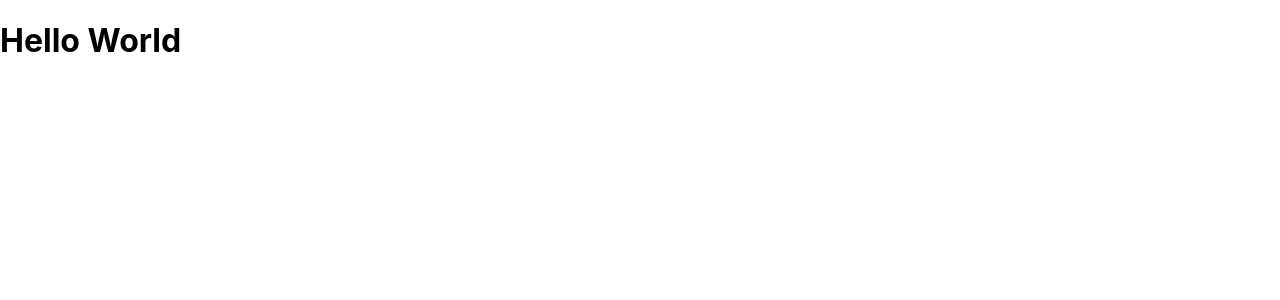
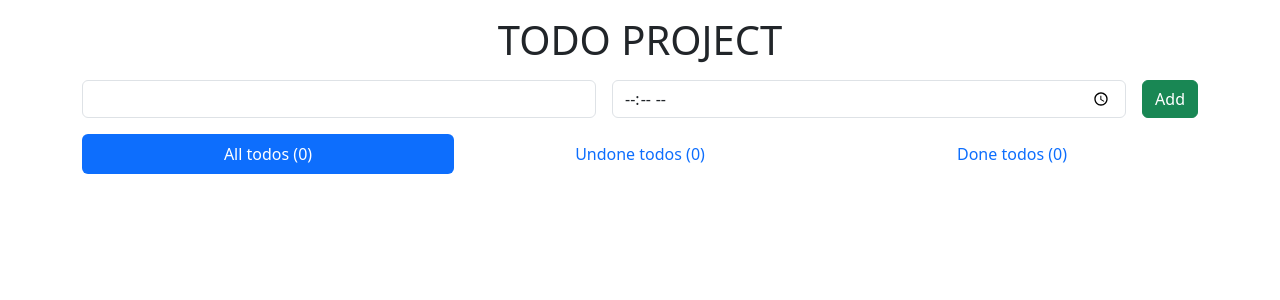
Before and after one commit to Rahmatxonov/react_Lesson1, a React (Create React App) app: page / in a window 1280 px wide. Shown: the top 300 px of the page. Built offline with nearby package versions, Linux system fonts and the light colour scheme.

Commit message:
todo-list

```diff
--- a/package.json
+++ b/package.json
@@ -6,7 +6,10 @@
     "@testing-library/jest-dom": "^5.17.0",
     "@testing-library/react": "^13.4.0",
     "@testing-library/user-event": "^13.5.0",
+    "bootstrap": "^5.3.2",
+    "prop-types": "^15.8.1",
     "react": "^18.2.0",
+    "react-bootstrap": "^2.9.1",
     "react-burger-menu": "^3.0.9",
     "react-dom": "^18.2.0",
     "react-icons": "^4.12.0",
--- a/public/index.html
+++ b/public/index.html
@@ -10,34 +10,11 @@
       content="Web site created using create-react-app"
     />
     <link rel="apple-touch-icon" href="%PUBLIC_URL%/logo192.png" />
-    <!--
-      manifest.json provides metadata used when your web app is installed on a
-      user's mobile device or desktop. See https://developers.google.com/web/fundamentals/web-app-manifest/
-    -->
     <link rel="manifest" href="%PUBLIC_URL%/manifest.json" />
-    <!--
-      Notice the use of %PUBLIC_URL% in the tags above.
-      It will be replaced with the URL of the `public` folder during the build.
-      Only files inside the `public` folder can be referenced from the HTML.
-
-      Unlike "/favicon.ico" or "favicon.ico", "%PUBLIC_URL%/favicon.ico" will
-      work correctly both with client-side routing and a non-root public URL.
-      Learn how to configure a non-root public URL by running `npm run build`.
-    -->
-    <title>React App</title>
+    <title>Lesson-3</title>
   </head>
   <body>
     <noscript>You need to enable JavaScript to run this app.</noscript>
     <div id="root"></div>
-    <!--
-      This HTML file is a template.
-      If you open it directly in the browser, you will see an empty page.
-
-      You can add webfonts, meta tags, or analytics to this file.
-      The build step will place the bundled scripts into the <body> tag.
-
-      To begin the development, run `npm start` or `yarn start`.
-      To create a production bundle, use `npm run build` or `yarn build`.
-    -->
   </body>
 </html>
--- a/src/App.js
+++ b/src/App.js
@@ -1,8 +1,11 @@
+import { Fragment } from "react";
+import HomePage from "./pages/HomePage";
+
 function App() {
   return (
-    <div className="App">
-      <h1>Hello World</h1>
-    </div>
+    <Fragment>
+      <HomePage />
+    </Fragment>
   );
 }
 
--- /dev/null
+++ b/src/components/TodoItem.jsx
@@ -0,0 +1,43 @@
+import PropTypes from "prop-types";
+
+const TodoItem = (props) => {
+  const { title, time, done, order, id, doneTodo, deleteTodo, editTodo } =
+    props;
+  return (
+    <div className="d-flex justify-content-between align-items-center alert alert-primary">
+      <div>
+        <h3>
+          {order}. {title}
+        </h3>
+        <p>{time}</p>
+      </div>
+      <div>
+        <button className="btn btn-primary me-3" onClick={() => editTodo(id)}>
+          Edit
+        </button>
+        {done ? (
+          <button className="btn btn-danger" onClick={() => deleteTodo(id)}>
+            Delete
+          </button>
+        ) : (
+          <button className="btn btn-success" onClick={() => doneTodo(id)}>
+            Done
+          </button>
+        )}
+      </div>
+    </div>
+  );
+};
+
+TodoItem.propTypes = {
+  id: PropTypes.number,
+  title: PropTypes.string,
+  time: PropTypes.string,
+  done: PropTypes.bool,
+  order: PropTypes.number,
+  doneTodo: PropTypes.func,
+  deleteTodo: PropTypes.func,
+  editTodo: PropTypes.func,
+};
+
+export default TodoItem;
--- a/src/index.css
+++ b/src/index.css
@@ -1,13 +1,9 @@
-body {
+* {
   margin: 0;
-  font-family: -apple-system, BlinkMacSystemFont, 'Segoe UI', 'Roboto', 'Oxygen',
-    'Ubuntu', 'Cantarell', 'Fira Sans', 'Droid Sans', 'Helvetica Neue',
-    sans-serif;
-  -webkit-font-smoothing: antialiased;
-  -moz-osx-font-smoothing: grayscale;
+  padding: 0;
 }
-
-code {
-  font-family: source-code-pro, Menlo, Monaco, Consolas, 'Courier New',
-    monospace;
+*,
+*::after,
+*::before {
+  box-sizing: border-box;
 }
--- /dev/null
+++ b/src/pages/HomePage.jsx
@@ -0,0 +1,144 @@
+import { useRef, useState } from "react";
+
+import Tab from "react-bootstrap/Tab";
+import Tabs from "react-bootstrap/Tabs";
+
+import TodoItem from "../components/TodoItem";
+
+const HomePage = () => {
+  const todosJSON = localStorage.getItem("todos");
+
+  const todoInputRef = useRef();
+  const timeInputRef = useRef();
+
+  const [todos, setTodos] = useState(JSON.parse(todosJSON) || []);
+  const [selected, setSelected] = useState(null);
+
+  const submit = (e) => {
+    e.preventDefault();
+
+    const title = todoInputRef.current.value.trim();
+    const time = timeInputRef.current.value;
+
+    if (title && time) {
+      const todo = {
+        id: Date.now(),
+        title,
+        time,
+        done: false,
+      };
+      let newTodos;
+      if (selected === null) {
+        // add todo
+        newTodos = [todo, ...todos];
+      } else {
+        // edit todo
+        newTodos = todos.map((el) =>
+          el.id === selected ? { ...el, title, time } : el
+        );
+        setSelected(null);
+      }
+
+      setTodos(newTodos);
+
+      localStorage.setItem("todos", JSON.stringify(newTodos));
+
+      todoInputRef.current.focus();
+
+      e.target.reset();
+    } else {
+      window.alert("Please fill !");
+    }
+  };
+
+  const doneTodo = (id) => {
+    const newTodos = todos.map((todo) =>
+      todo.id === id ? { ...todo, done: true } : todo
+    );
+    setTodos(newTodos);
+  };
+
+  const deleteTodo = (id) => {
+    const newTodos = todos.filter((todo) => todo.id !== id);
+    setTodos(newTodos);
+  };
+
+  const editTodo = (id) => {
+    const { title, time } = todos.find((todo) => todo.id === id);
+    todoInputRef.current.value = title;
+    timeInputRef.current.value = time;
+    setSelected(id);
+  };
+
+  const mappingTodos = todos.map((todo, i) => (
+    <TodoItem
+      order={i + 1}
+      key={i}
+      {...todo}
+      doneTodo={doneTodo}
+      deleteTodo={deleteTodo}
+      editTodo={editTodo}
+    />
+  ));
+
+  const doneTodos = todos
+    .filter((todo) => todo.done)
+    .map((todo, i) => (
+      <TodoItem
+        order={i + 1}
+        key={i}
+        {...todo}
+        doneTodo={doneTodo}
+        deleteTodo={deleteTodo}
+        editTodo={editTodo}
+      />
+    ));
+
+  const unDoneTodos = todos
+    .filter((todo) => !todo.done)
+    .map((todo, i) => (
+      <TodoItem
+        order={i + 1}
+        key={i}
+        {...todo}
+        doneTodo={doneTodo}
+        deleteTodo={deleteTodo}
+        editTodo={editTodo}
+      />
+    ));
+
+  return (
+    <section>
+      <div className="container">
+        <h1 className="text-center my-3">TODO PROJECT</h1>
+        <form onSubmit={submit} className="d-flex mb-3 gap-3">
+          <input ref={todoInputRef} type="text" className="form-control" />
+          <input ref={timeInputRef} type="time" className="form-control" />
+          <button className="btn btn-success">
+            {selected === null ? "Add" : "Save"}
+          </button>
+        </form>
+        <Tabs
+          variant="pills"
+          defaultActiveKey="all"
+          transition={true}
+          id="todo"
+          className="mb-3"
+          justify
+        >
+          <Tab eventKey="all" title={`All todos (${todos.length})`}>
+            {mappingTodos}
+          </Tab>
+          <Tab eventKey="undone" title={`Undone todos (${unDoneTodos.length})`}>
+            {unDoneTodos}
+          </Tab>
+          <Tab eventKey="done" title={`Done todos (${doneTodos.length})`}>
+            {doneTodos}
+          </Tab>
+        </Tabs>
+      </div>
+    </section>
+  );
+};
+
+export default HomePage;
```
Also changed, not shown: src/App.css (deleted, +0 -38 lines), src/index.js (+7 -6 lines), src/pages/HomePage-waste-2.jsx (added, +57 -0 lines), src/pages/HomePage-waste.jsx (added, +17 -0 lines), src/logo.svg (deleted), 1 other file (tests, documents, lock files or other folders).
